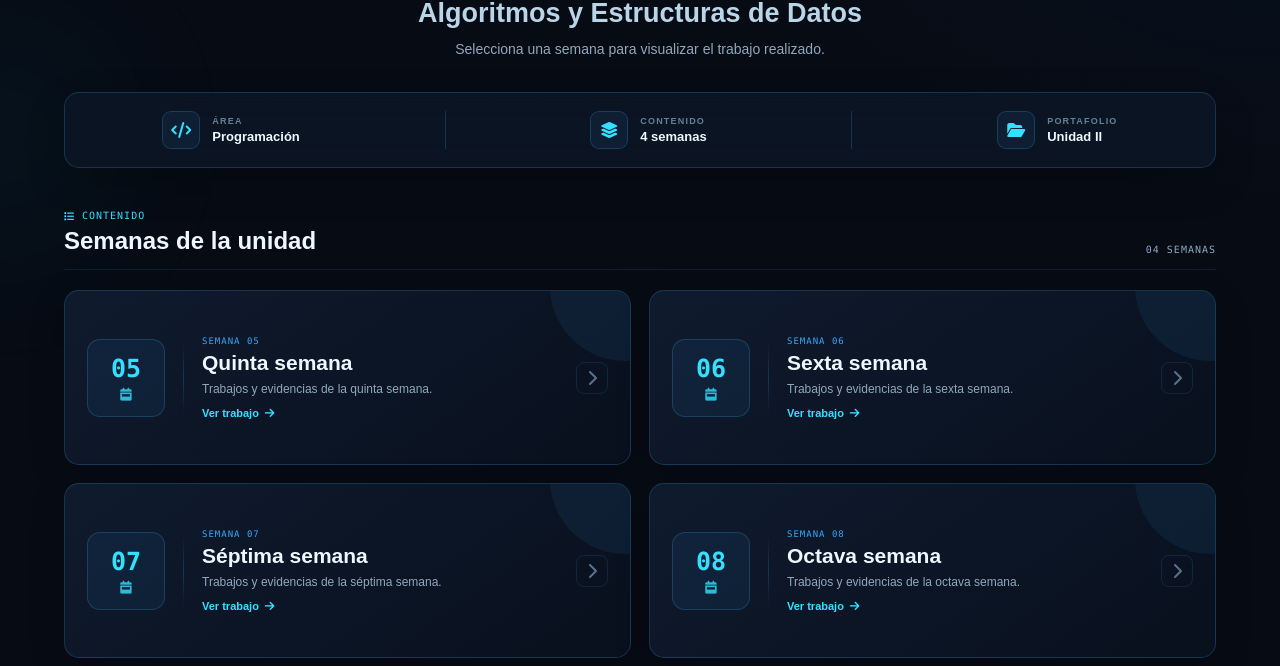
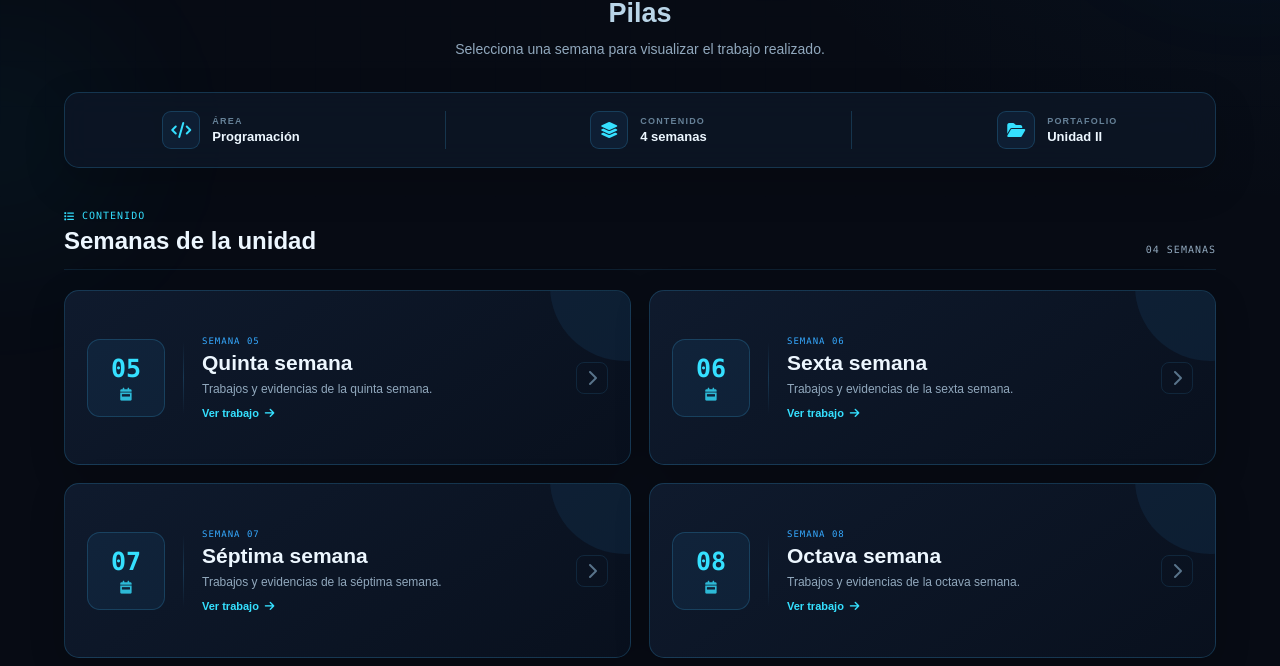
Before and after one commit to fabiolaromani/Mi-Portafolio, a plain HTML site: page Unidades/unidad2.html in a window 1280 px wide. Shown: the part 434-1100 px from the top of the page. Drawn offline with Linux system fonts and the light colour scheme.

Commit message:
Actualización del portafolio

```diff
--- a/Unidades/unidad2.html
+++ b/Unidades/unidad2.html
@@ -150,7 +150,7 @@
             </h1>
 
             <h2>
-                Algoritmos y Estructuras de Datos
+                Pilas
             </h2>
 
             <p>
```
